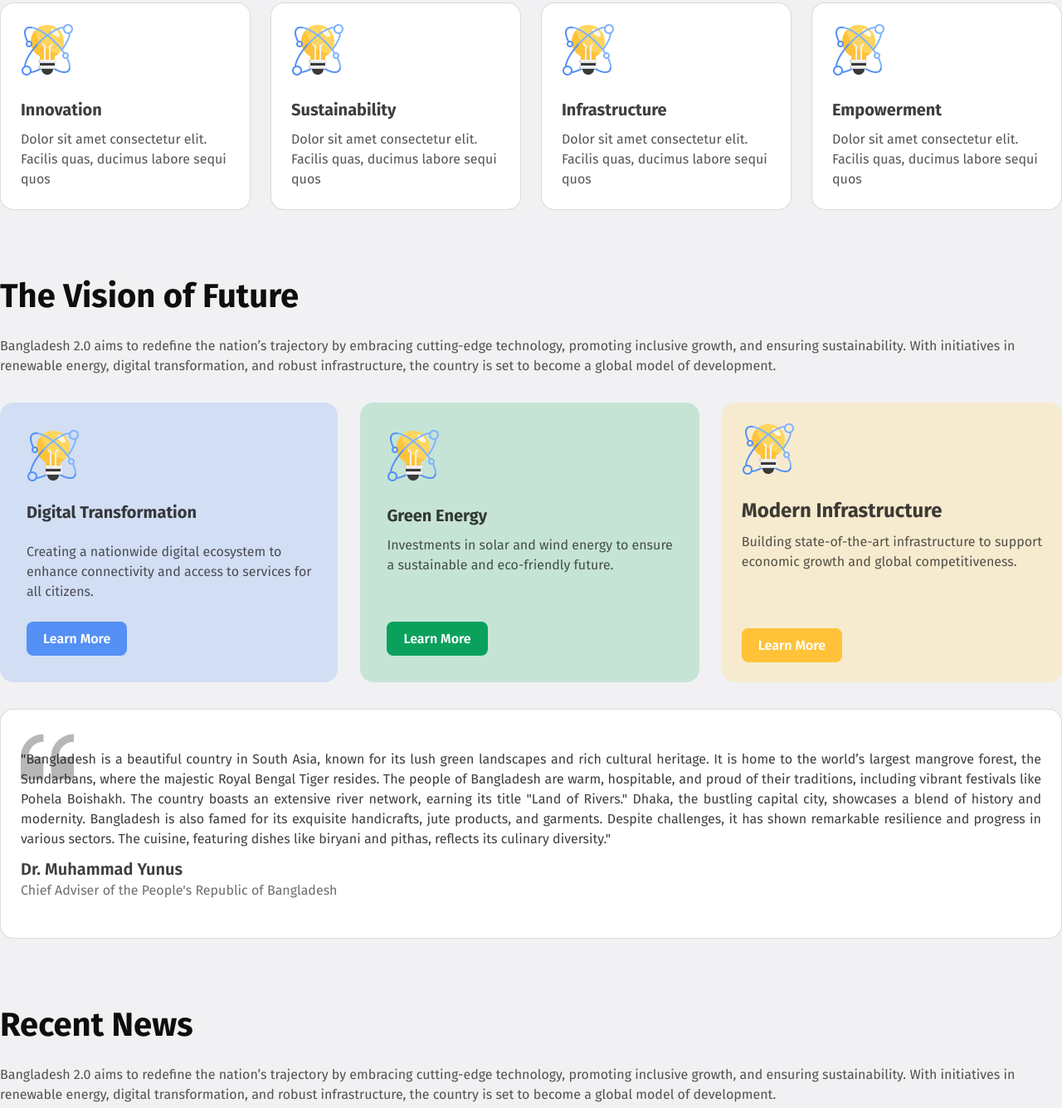
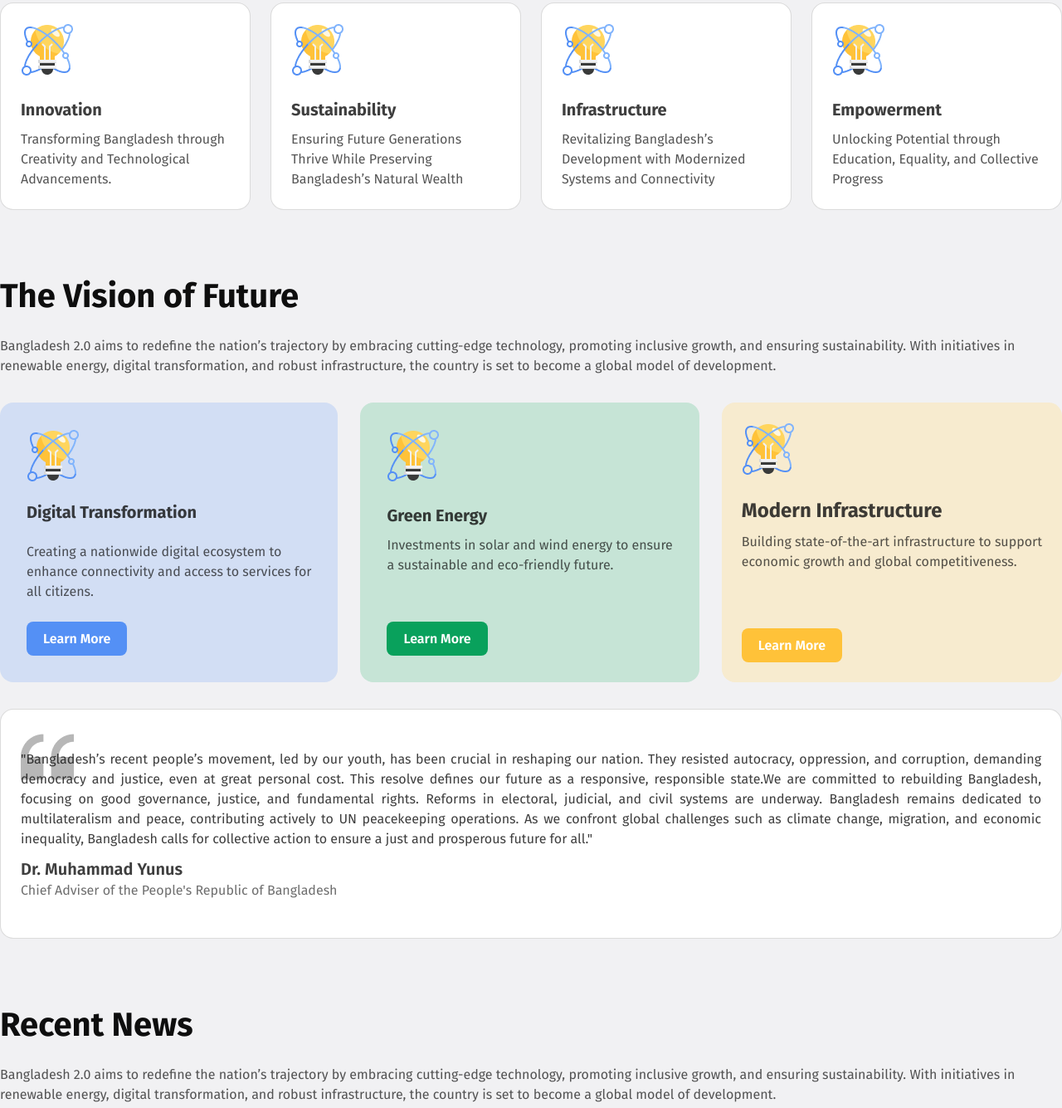
Before and after one commit to balapigi-mfc/b11-A1, a plain HTML site: page index.html in a window 1280 px wide. Shown: the part 825-2160 px from the top of the page at 83% size. Drawn offline with Linux system fonts and the light colour scheme; files whose address does not match are found by name.

Commit message:
modified some style

```diff
--- a/index.html
+++ b/index.html
@@ -43,36 +43,29 @@
                     <img src="icon/card-icon.png" alt="" />
                     <h3>Innovation</h3>
                     <p>
-                  Dolor sit amet consectetur elit. <br />
-                  Facilis quas, ducimus labore sequi <br />
-                  quos
+                        Transforming Bangladesh through Creativity
+                        and Technological Advancements.
                     </p>
                 </div>
                 <div class="pillars second">
                     <img src="icon/card-icon.png" alt="" />
                     <h3>Sustainability</h3>
                     <p>
-                  Dolor sit amet consectetur elit. <br />
-                  Facilis quas, ducimus labore sequi <br />
-                  quos
+                        Ensuring Future Generations Thrive While Preserving Bangladesh’s Natural Wealth
                     </p>
                 </div>
                 <div class="pillars third">
                     <img src="icon/card-icon.png" alt="" />
                     <h3>Infrastructure</h3>
                     <p>
-                  Dolor sit amet consectetur elit. <br />
-                  Facilis quas, ducimus labore sequi <br />
-                  quos
+                        Revitalizing Bangladesh’s Development with Modernized Systems and Connectivity
                     </p>
                 </div>
                 <div class="pillars four">
                     <img src="icon/card-icon.png" alt="" />
                     <h3>Empowerment</h3>
                     <p>
-                  Dolor sit amet consectetur elit. <br />
-                  Facilis quas, ducimus labore sequi <br />
-                  quos
+                        Unlocking Potential through Education, Equality, and Collective Progress
                     </p>
                 </div>
             </div>
@@ -124,18 +117,14 @@
         <!-- ========== Quote Section -->
         <div class="quote">
             <p>
-          "Bangladesh is a beautiful country in South Asia, known for its lush
-          green landscapes and rich cultural heritage. It is home to the world’s
-          largest mangrove forest, the Sundarbans, where the majestic Royal
-          Bengal Tiger resides. The people of Bangladesh are warm, hospitable,
-          and proud of their traditions, including vibrant festivals like Pohela
-          Boishakh. The country boasts an extensive river network, earning its
-          title "Land of Rivers." Dhaka, the bustling capital city, showcases a
-          blend of history and modernity. Bangladesh is also famed for its
-          exquisite handicrafts, jute products, and garments. Despite
-          challenges, it has shown remarkable resilience and progress in various
-          sectors. The cuisine, featuring dishes like biryani and pithas,
-          reflects its culinary diversity."
+                "Bangladesh’s recent people’s movement, led by our youth, has been crucial in reshaping our nation. They
+                resisted autocracy, oppression, and corruption, demanding democracy and justice, even at great personal
+                cost. This resolve defines our future as a responsive, responsible state.We are committed to rebuilding
+                Bangladesh, focusing on good governance, justice, and fundamental rights. Reforms in electoral,
+                judicial, and civil systems are underway. Bangladesh remains dedicated to multilateralism and peace,
+                contributing actively to UN peacekeeping operations.
+                As we confront global challenges such as climate change, migration, and economic inequality, Bangladesh
+                calls for collective action to ensure a just and prosperous future for all."
             </p>
             <h4>Dr. Muhammad Yunus</h4>
             <h5>Chief Adviser of the People's Republic of Bangladesh</h5>
@@ -174,36 +163,29 @@
 
             <div class="newscard-two">
                 <div class="newscard-info">
-            <h1>Bangladesh's Sundarbans</h1>
+                    <h1>Chittagong: Bangladesh’s Coastline and Commerce</h1>
                     <img src="image/al-jazeera.png" alt="" />
                     <h4>Date: 05/01/2025 &nbsp; &nbsp; Time: 10.25 PM</h4>
                     <p>
-              Sundarbans is a mangrove forest area in the Ganges Delta formed by
-              the confluence of the Ganges, Brahmaputra and Meghna Rivers in the
-              Bay of Bengal. Spread across parts of India and Bangladesh, this
-              forest is the largest mangrove forest in the world
+                        Chittagong, Bangladesh’s vibrant port city, is known for its natural beauty and economic importance. Surrounded by hills and sea, it offers stunning landscapes, including Cox’s Bazar. As a commercial hub, Chittagong plays a vital role in trade, transportation, and Bangladesh’s industrial growth. A true gem of the country.
                     </p>
                     <button>Read More</button>
                 </div>
                 <div class="newscard-img">
-            <img src="image/sundarban.jpg" alt="" />
+                    <img src="image/Chittagong.jpg" alt="" />
                 </div>
             </div>
 
             <div class="newscard-three">
                 <div class="newscard-img">
-            <img src="image/dhaka.jpg" alt="" />
+                    <img src="image/cox's bazar.jpg" alt="" />
                 </div>
                 <div class="newscard-info">
-            <h1>Dhaka - Capital Of Babgladesh</h1>
+                    <h1>Cox’s Bazar: A Gateway to Bangladesh’s Natural Beauty</h1>
                     <img src="image/al-jazeera.png" alt="" />
                     <h4>Date: 05/01/2025 &nbsp; &nbsp; Time: 10.25 PM</h4>
                     <p>
-              Densely populated and humming with activity at all hours, Dhaka is
-              a city of contrasts between old and new, rich and poor, industry
-              and folk. From the concrete National Parliament House and
-              ultramodern Bashundhara City, the largest shopping mall in South
-              Asia, to the 17th Century Lalbagh
+                        Cox’s Bazar, renowned for its 120 km stretch of pristine coastline, is a stunning gateway to Bangladesh’s natural beauty. With its rich biodiversity, including the nearby Himchari National Park, it also serves as a hub for tourism and economic growth, driving both cultural and environmental progress.
                     </p>
                     <button>Read More</button>
                 </div>
@@ -229,12 +211,7 @@
             </div>
             <div class="input">
                 <form action="">
-            <input
-              type="number"
-              name="number"
-              id=""
-              placeholder="Other Amount (Taka)"
-            />
+                    <input type="number" name="number" id="" placeholder="Other Amount (Taka)" />
                 </form>
             </div>
             <div class="input-btn"><button>Donate Now</button></div>
@@ -250,12 +227,7 @@
                 technology, promoting inclusive growth.
             </p>
             <form>
-          <input
-            type="email"
-            name=""
-            id=""
-            placeholder="Enter your email here"
-          />
+                <input type="email" name="" id="" placeholder="Enter your email here" />
                 <button>Subscribe</button>
             </form>
             <h4>We promise not to spam you!</h4>
```
Also changed, not shown: image/Chittagong.jpg (added), image/cox's bazar.jpg (added), image/dhaka.jpg (deleted), image/sundarban.jpg (deleted). Lines whose indentation alone changed are shown as unchanged.
